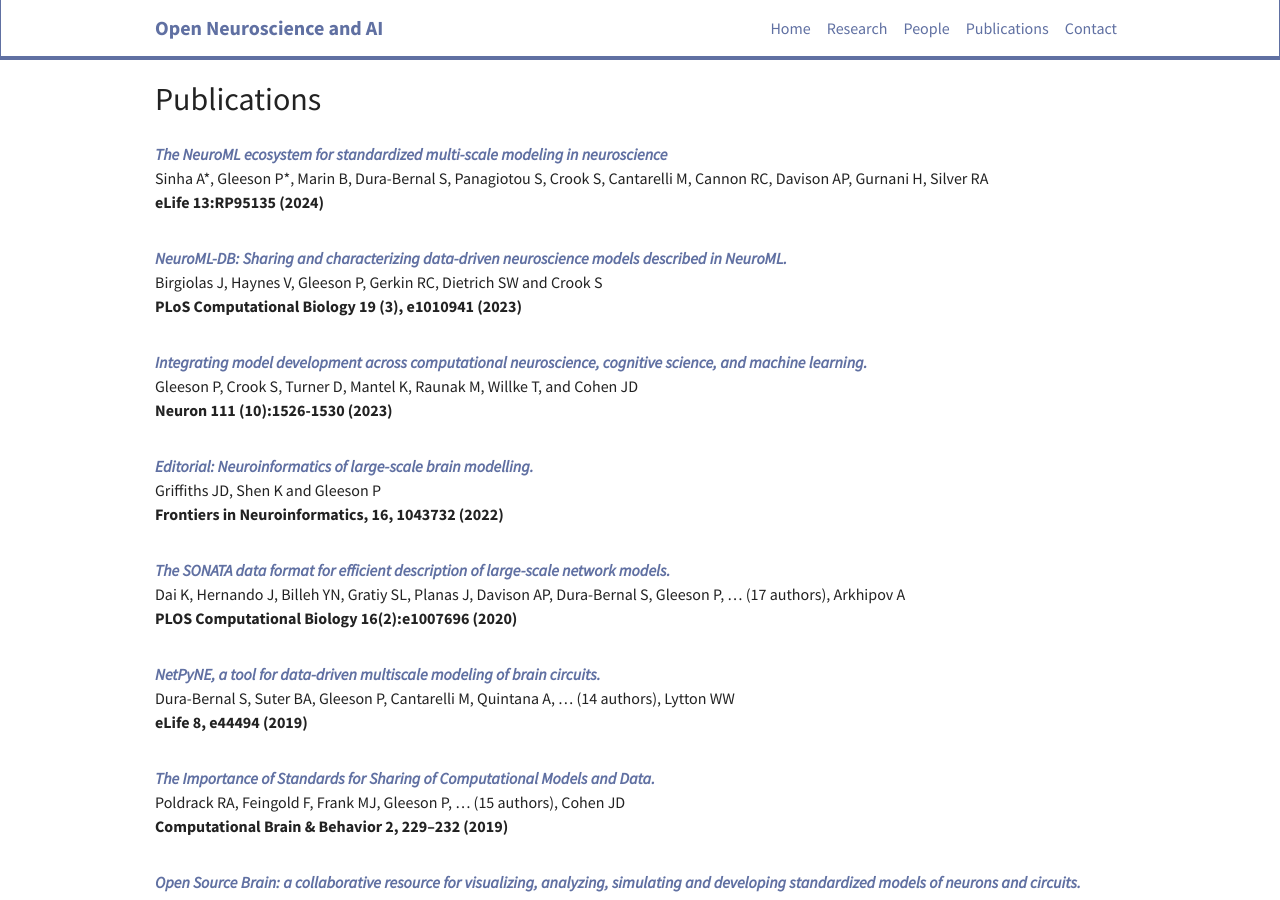
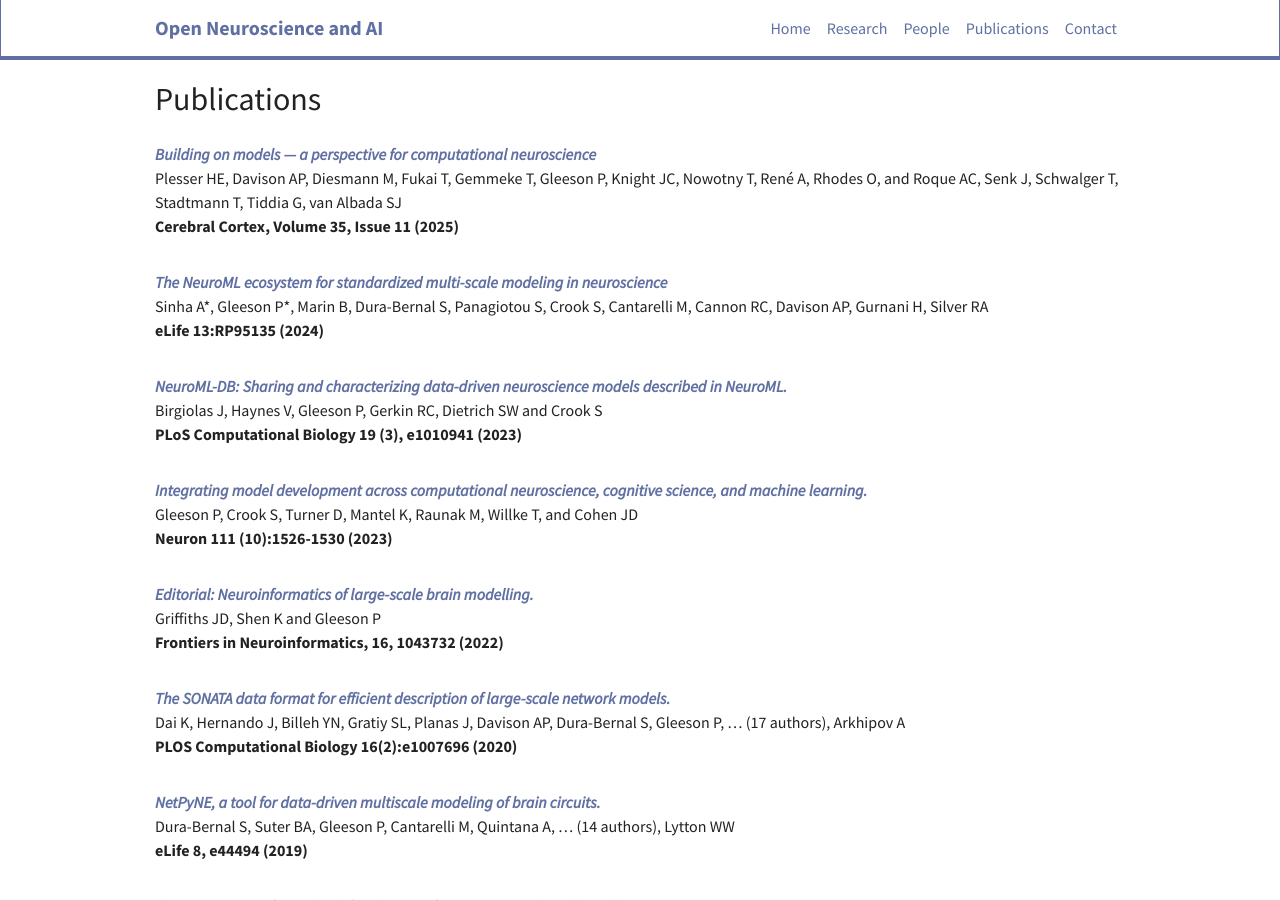
Before and after one commit to pgleeson/openneurolab, a Jekyll site: the page built from _pages/publications.md, in a window 1280 px wide and 900 px high. Built offline with Jekyll 4.4.1, drawn with Linux system fonts in a browser that asks for light colours; nearby versions of some CDN libraries.

Commit message:
Add potjanDiesman prespective paper

```diff
--- a/_data/publications.yml
+++ b/_data/publications.yml
@@ -1,3 +1,9 @@
+- authors: Plesser HE, Davison AP, Diesmann M, Fukai T, Gemmeke T, Gleeson P, Knight JC, Nowotny T, René A, Rhodes O, and Roque AC, Senk J, Schwalger T, Stadtmann T, Tiddia G, van Albada SJ
+  year: 2025
+  title: Building on models — a perspective for computational neuroscience
+  reference: Cerebral Cortex, Volume 35, Issue 11
+  url: https://doi.org/10.1093/cercor/bhaf295
+
 - authors: Sinha A*, Gleeson P*, Marin B, Dura-Bernal S, Panagiotou S, Crook S, Cantarelli M, Cannon RC, Davison AP, Gurnani H, Silver RA
   year: 2024
   title: The NeuroML ecosystem for standardized multi-scale modeling in neuroscience
```
